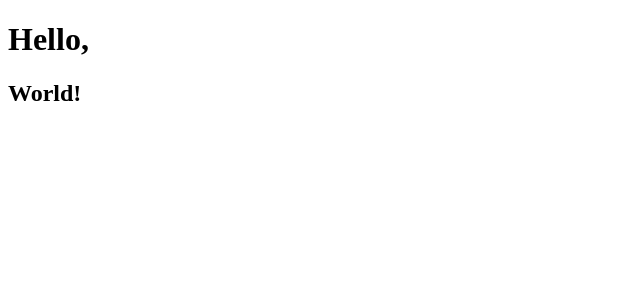
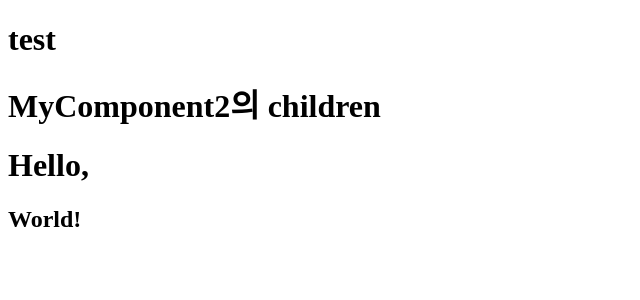
Before and after one commit to hyesom2/study_React, a React (Create React App) app: page / in a window 1280 px wide. Shown: the top 300 px of the page, without its empty margins (0-640 px from the left). Built offline with nearby package versions, Linux system fonts and the light colour scheme.

Commit message:
✨ Basic of props in React
Chapter 03-2. Props

```diff
--- a/src/App.js
+++ b/src/App.js
@@ -1,11 +1,20 @@
-import Hello from "./Hello.js";
-import World from "./World";
+import Heading from "./Heading";
 
 export default function App() {
   return (
     <div>
-      <Hello></Hello>
-      <World />
+      <MyComponent value={"test"} />
+      <MyComponent2>MyComponent2의 children</MyComponent2>
+      <Heading type="h1">Hello,</Heading>
+      <Heading type="h2">World!</Heading>
     </div>
   );
 }
+
+function MyComponent(props) {
+  return <h1>{props.value}</h1>;
+}
+
+function MyComponent2(props) {
+  return <h1>{props.children}</h1>;
+}
--- /dev/null
+++ b/src/Heading.js
@@ -0,0 +1,6 @@
+export default function Heading(props) {
+  if (props.type === "h2") {
+    return <h2>{props.children}</h2>;
+  }
+  return <h1>{props.children}</h1>;
+}
```
